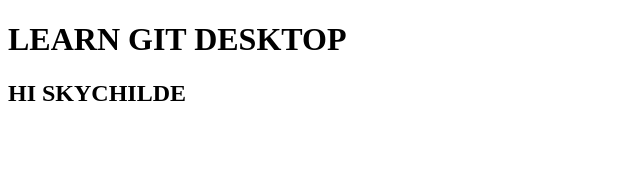
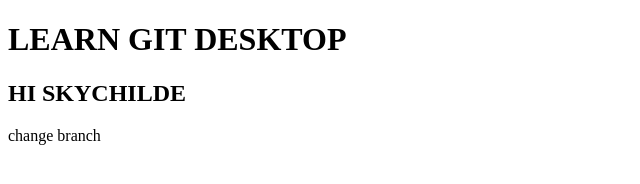
Before and after one commit to napat1999/git-desktop, a plain HTML site: page index.html in a window 1280 px wide. Shown: the whole page, without its empty margins (0-640 px from the left). Drawn offline with Linux system fonts and the light colour scheme.

Commit message:
add footer
add footer

```diff
--- a/index.html
+++ b/index.html
@@ -13,5 +13,9 @@
         <h2> HI SKYCHILDE
 
         </h2>
+
+        <footer>
+            change branch
+        </footer>
 </body>
 </html>
```
